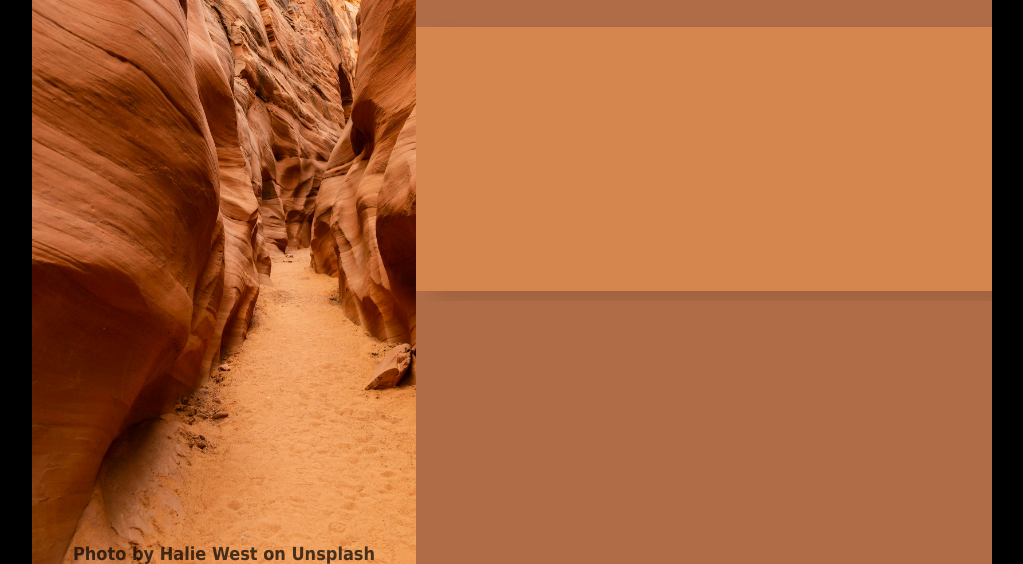
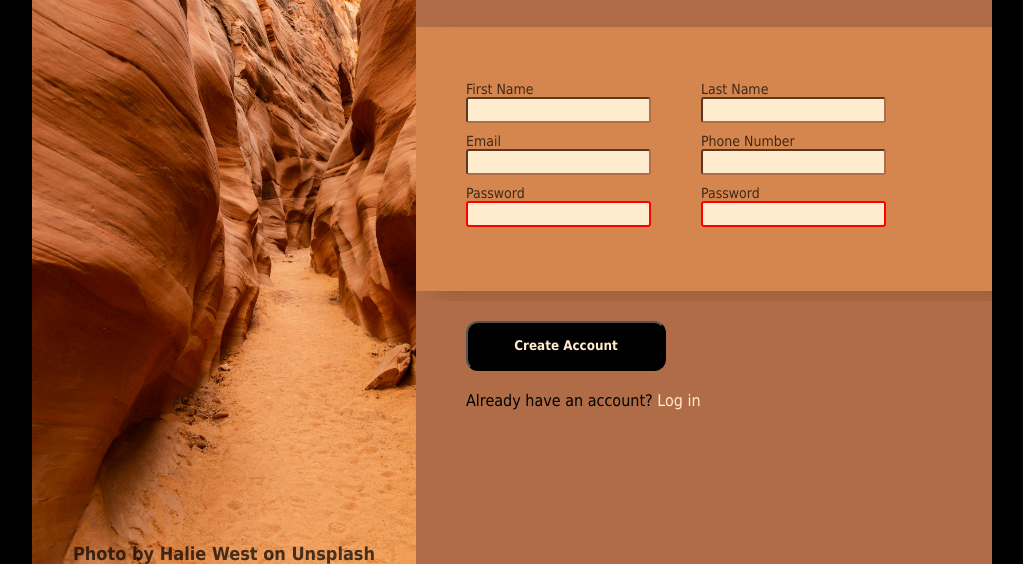
Before and after one commit to CapnCoin/odin-sign-up-form, a plain HTML site: page index.html in a window 1280 px wide. Shown: the part 236-800 px from the top of the page, without its empty margins (128-1151 px from the left). Drawn offline with Linux system fonts and the light colour scheme.

Commit message:
ADDED FORM AND VALIDATION FOR SIGN UP

```diff
--- a/index.html
+++ b/index.html
@@ -5,6 +5,7 @@
     <meta name="viewport" content="width=device-width, initial-scale=1.0">
     <title>Document</title>
     <link rel="stylesheet" href="./style.css">
+    <script src="./script.js" defer></script>
 </head>
 <body>
     <div id="container">
@@ -31,10 +32,46 @@
             </div>
 
             <div id="details">
+                <form id="sign-up-form" action="#" method="post">
 
+                    <div class="form-section">
+                        <div class="form-element">
+                            <label for="first-name">First Name</label>
+                            <input type="text" id="first-name" name="first-name" required>
+                        </div>
+                        <div class="form-element">
+                            <label for="last-name">Last Name</label>
+                            <input type="text" id="name" name="last-name" required>
+                        </div>
+                    </div>
+
+                    <div class="form-section">
+                        <div class="form-element">
+                            <label for="email">Email</label>
+                            <input type="email" id="email" name="email" required>
+                        </div>
+                        <div class="form-element">
+                            <label for="phone-number">Phone Number</label>
+                            <input type="number" id="phone-number" name="phone-number">
+                        </div>
+                    </div>
+
+                    <div class="form-section">
+                        <div class="form-element">
+                            <label for="password1">Password</label>
+                            <input type="password" id="password1" name="password1" required>
+                        </div>
+                        <div class="form-element">
+                            <label for="password2">Password</label>
+                            <input type="password" id="password2" name="password2" required>
+                        </div>
+                    </div>
+                </form>
             </div>
+
             <div id="submit">
-
+                <button id="sign-up-button" form="sign-up-form" type="submit">Create Account</button>
+                <p>Already have an account? <a href="./index.html">Log in</a></p>
             </div>
         </div>
     </div>
--- /dev/null
+++ b/script.js
@@ -0,0 +1,23 @@
+const password1 = document.getElementById("password1");
+const password2 = document.getElementById('password2');
+
+function passwordsMatch(){
+    if(password1.value.length >= 8){
+        password1.setCustomValidity('');
+    }
+    else{
+        password1.setCustomValidity('password must be at least 8 characters');
+        password2.setCustomValidity('password must be at least 8 characters');
+    }
+
+    if(password1.value === password2.value){
+        password1.setCustomValidity('');
+        password2.setCustomValidity('');
+    }
+    else{
+        password2.setCustomValidity('passwords do not match');
+    }
+}
+
+password1.addEventListener('input', passwordsMatch);
+password2.addEventListener('input', passwordsMatch);
--- a/style.css
+++ b/style.css
@@ -2,6 +2,8 @@
     --orange-brown: #d5864e;
     --light-brown: #b06c46;
     --font-color-black: rgba(0, 0, 0, 0.7);
+    --font: Tahoma, sans-serif;
+    --white: blanchedalmond;
 }
 
 body{
@@ -63,7 +65,7 @@ a{
     color: antiquewhite;
     font-size: large;
     text-align: center;
-    font-family: Tahoma, sans-serif;
+    font-family: var(--font);
     color: var(--font-color-black);
     font-weight: bold;
 }
@@ -84,7 +86,7 @@ a{
     flex-direction: column;
     justify-content: center;
     align-items: center;
-    font-family: Tahoma, sans-serif;
+    font-family: var(--font);
     color: var(--font-color-black);
 }
 
@@ -111,10 +113,80 @@ p{
     background-color: var(--orange-brown);
     box-shadow: 20px 10px 20px rgba(0, 0, 0, 0.1);
     margin-bottom: 10px;
+    display: flex;
+    flex-direction: column;
+    justify-content: center;
+}
+
+form{
+    padding-left: 50px;
+}
+
+.form-section{
+    display: flex;
+    gap: 50px;
+    padding-bottom: 10px;
+    font-family: var(--font);
+    color: var(--font-color-black);
+}
+
+.form-element{
+    display: flex;
+    flex-direction: column;
+}
+
+label{
+    display: block;
+    font-size: 14px;
+}
+
+input{
+    border-radius: 3px;
+    border-color: var(--light-brown);
+    background-color: var(--white);
+    height: 20px;
+}
+
+#password1:invalid{
+    border: 2px solid red;
+}
+
+#password2:invalid{
+    border: 2px solid red;
+}
+
+#password1{
+    border: 2px solid green;
+}
+
+#password2{
+    border: 2px solid green;
 }
 
 #submit{
     height: 100%;
     width: 100%;
     background-color: var(--light-brown);
+    font-family: var(--font);
 }
+
+#submit>button{
+    font-family: var(--font);
+    font-weight: bold;
+    color: var(--white);
+    background-color: black;
+    border-color: black;
+    border-radius: 12px;
+    height: 50px;
+    width: 200px;
+    margin: 20px;
+    margin-left: 50px;
+}
+
+#submit>p{
+    margin-left: 50px;
+}
+
+#submit a{
+    color: var(--white);
+}
```
